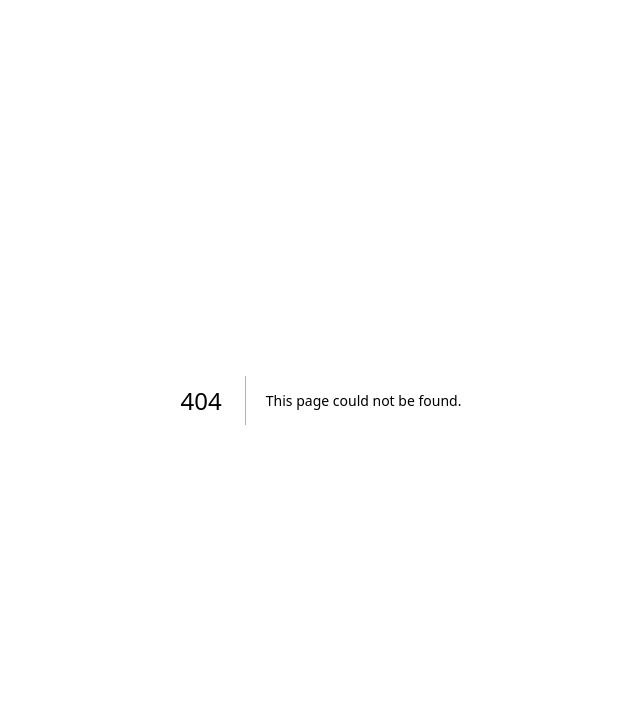
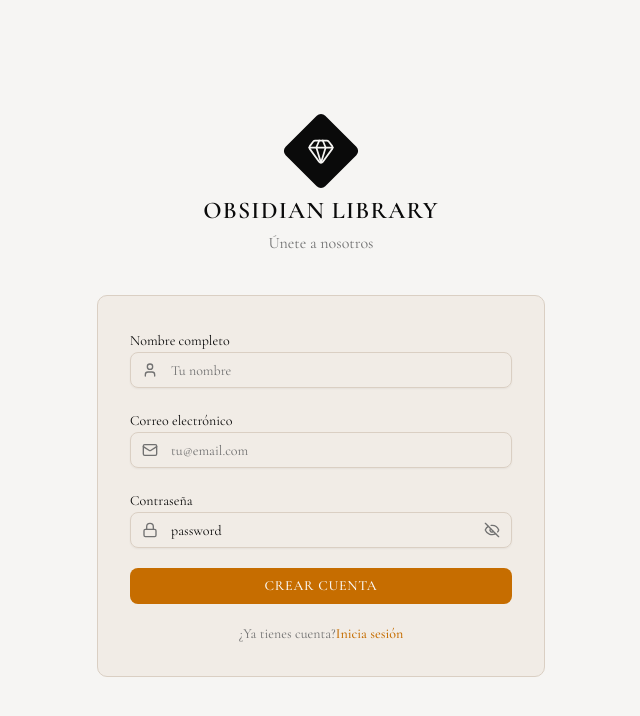
Before and after one commit to Gerardoprogramer/library-management-system-next, a Next.js app: page /auth/register in a window 1280 px wide. Before the commit this address had no page. Shown: the top 716 px of the page, without its empty margins (319-959 px from the left). Built offline with nearby package versions, Linux system fonts and the light colour scheme.

Commit message:
feat: implement authentication pages and theme management functionality

```diff
--- /dev/null
+++ b/app/auth/layout.tsx
@@ -0,0 +1,22 @@
+
+
+export default function AuthLayout({
+  children,
+}: {
+  children: React.ReactNode;
+}) {
+  return (
+    <div className="min-h-screen bg-background relative flex items-center justify-center p-6">
+
+      {/* Fondo decorativo opcional */}
+ {/*      <div className="absolute inset-0 -z-10">
+        <div className="absolute top-0 left-1/2 -translate-x-1/2 w-150 h-150 bg-primary/10 blur-3xl rounded-full" />
+      </div> */}
+
+      <div className="w-full max-w-md">
+        {children}
+      </div>
+
+    </div>
+  );
+}
--- /dev/null
+++ b/app/auth/login/page.tsx
@@ -0,0 +1,70 @@
+import { Gem, Lock, Mail, Eye, EyeOff } from "lucide-react";
+import { Button } from "@/components/ui/button";
+import { Input } from "@/components/ui/input";
+
+
+export default function loginPage() {
+    return (
+        <>
+            <div className="flex flex-col items-center mb-10">
+                <div
+                    className="w-14 h-14 bg-foreground flex items-center justify-center rotate-45 mb-4 cursor-pointer"
+
+                >
+                    <Gem className="w-7 h-7 text-background -rotate-45" strokeWidth={1.5} />
+                </div>
+                <h1 className="font-display text-2xl font-semibold text-foreground tracking-wider uppercase">
+                    Obsidian Library
+                </h1>
+                <p className="font-body text-muted-foreground mt-1">
+                    Bienvenido de vuelta
+                </p>
+            </div>
+
+            <form  className="bg-card border border-border rounded-lg p-6 sm:p-8 space-y-5">
+                <div className="space-y-2">
+                    <label className="font-body text-sm text-foreground">Correo electrónico</label>
+                    <div className="relative">
+                        <Mail className="absolute left-3 top-1/2 -translate-y-1/2 w-4 h-4 text-muted-foreground" />
+                        <Input type="email" placeholder="tu@email.com" className="pl-10 font-body" />
+                    </div>
+                </div>
+                <div className="space-y-2">
+                    <label className="font-body text-sm text-foreground">Contraseña</label>
+                    <div className="relative">
+                        <Lock className="absolute left-3 top-1/2 -translate-y-1/2 w-4 h-4 text-muted-foreground" />
+                        <Input
+                            type={true ? "text" : "password"}
+                            placeholder="••••••••"
+                            className="pl-10 pr-10 font-body"
+                            value={""}
+
+                        />
+                        <button
+                            type="button"
+
+                            className="absolute right-3 top-1/2 -translate-y-1/2 text-muted-foreground hover:text-foreground"
+                        >
+                            {true ? <EyeOff className="w-4 h-4" /> : <Eye className="w-4 h-4" />}
+                        </button>
+                    </div>
+                </div>
+
+                <Button type="submit" className="w-full font-display tracking-wider uppercase text-sm">
+                    Iniciar Sesión
+                </Button>
+
+                <p className="font-body text-sm text-center text-muted-foreground">
+                    ¿No tienes cuenta?
+                    <button
+                        type="button"
+
+                        className="text-primary hover:underline font-medium"
+                    >
+                        Inicia sesión"
+                    </button>
+                </p>
+            </form>
+        </>
+    )
+}
--- /dev/null
+++ b/app/auth/register/page.tsx
@@ -0,0 +1,76 @@
+import { Button } from "@/components/ui/button";
+import { Input } from "@/components/ui/input";
+import { Gem, Lock, Mail, User, Eye, EyeOff } from "lucide-react";
+
+export default function RegisterPage() {
+  return (
+    <>
+        <div className="flex flex-col items-center mb-10">
+          <div
+            className="w-14 h-14 rounded-sm bg-foreground flex items-center justify-center rotate-45 mb-4 cursor-pointer"
+
+          >
+            <Gem className="w-7 h-7 text-background -rotate-45" strokeWidth={1.5} />
+          </div>
+          <h1 className="font-display text-2xl font-semibold text-foreground tracking-wider uppercase">
+            Obsidian Library
+          </h1>
+          <p className="font-body text-muted-foreground mt-1">
+            Únete a nosotros
+          </p>
+        </div>
+
+        <form className="bg-card border border-border rounded-lg p-6 sm:p-8 space-y-5">
+
+            <div className="space-y-2">
+              <label className="font-body text-sm text-foreground">Nombre completo</label>
+              <div className="relative">
+                <User className="absolute left-3 top-1/2 -translate-y-1/2 w-4 h-4 text-muted-foreground" />
+                <Input placeholder="Tu nombre" className="pl-10 font-body" />
+              </div>
+            </div>
+
+          <div className="space-y-2">
+            <label className="font-body text-sm text-foreground">Correo electrónico</label>
+            <div className="relative">
+              <Mail className="absolute left-3 top-1/2 -translate-y-1/2 w-4 h-4 text-muted-foreground" />
+              <Input type="email" placeholder="tu@email.com" className="pl-10 font-body" />
+            </div>
+          </div>
+          <div className="space-y-2">
+            <label className="font-body text-sm text-foreground">Contraseña</label>
+            <div className="relative">
+              <Lock className="absolute left-3 top-1/2 -translate-y-1/2 w-4 h-4 text-muted-foreground" />
+              <Input
+                type={true ? "text" : "password"}
+                placeholder="••••••••"
+                className="pl-10 pr-10 font-body"
+                value={"password"}
+              />
+              <button
+                type="button"
+
+                className="absolute right-3 top-1/2 -translate-y-1/2 text-muted-foreground hover:text-foreground"
+              >
+                {true ? <EyeOff className="w-4 h-4" /> : <Eye className="w-4 h-4" />}
+              </button>
+            </div>
+          </div>
+
+          <Button type="submit" className="w-full font-display tracking-wider uppercase text-sm">
+            Crear Cuenta
+          </Button>
+
+          <p className="font-body text-sm text-center text-muted-foreground">
+            ¿Ya tienes cuenta?
+            <button
+              type="button"
+              className="text-primary hover:underline font-medium"
+            >
+              Inicia sesión
+            </button>
+          </p>
+        </form>
+    </>
+  )
+}
--- a/components/landing/Header.tsx
+++ b/components/landing/Header.tsx
@@ -2,6 +2,7 @@
 import { Gem } from "lucide-react";
 import { Button } from '@/components/ui/button';
 import ThemeToggle from "@/components/landing/ThemeToggle";
+import Link from "next/link";
 
 export const Header = () => {
   return (
@@ -22,6 +23,7 @@ export const Header = () => {
         {/* Right */}
         <div className="flex items-center gap-2">
           <ThemeToggle />
+          <Link href="/auth/login">
             <Button
               variant="ghost"
               size="sm"
@@ -29,12 +31,15 @@ export const Header = () => {
             >
               Entrar
             </Button>
+          </Link>
+          <Link href="/auth/register">
             <Button
               size="sm"
               className="tracking-wider uppercase text-xs"
             >
               Registro
             </Button>
+          </Link>
         </div>
       </div>
     </header>
--- a/components/landing/ThemeToggle.tsx
+++ b/components/landing/ThemeToggle.tsx
@@ -1,7 +1,7 @@
 'use client';
 
 import { Moon, Sun } from "lucide-react";
-import { useTheme } from "@/components/hooks/useTheme";
+import { useTheme } from "@/hooks/useTheme";
 import { useRef, useCallback } from "react";
 
 const ThemeToggle = () => {
--- /dev/null
+++ b/components/ui/input.tsx
@@ -0,0 +1,21 @@
+import * as React from "react"
+
+import { cn } from "@/lib/utils"
+
+function Input({ className, type, ...props }: React.ComponentProps<"input">) {
+  return (
+    <input
+      type={type}
+      data-slot="input"
+      className={cn(
+        "file:text-foreground placeholder:text-muted-foreground selection:bg-primary selection:text-primary-foreground dark:bg-input/30 border-input h-9 w-full min-w-0 rounded-md border bg-transparent px-3 py-1 text-base shadow-xs transition-[color,box-shadow] outline-none file:inline-flex file:h-7 file:border-0 file:bg-transparent file:text-sm file:font-medium disabled:pointer-events-none disabled:cursor-not-allowed disabled:opacity-50 md:text-sm",
+        "focus-visible:border-ring focus-visible:ring-ring/50 focus-visible:ring-[3px]",
+        "aria-invalid:ring-destructive/20 dark:aria-invalid:ring-destructive/40 aria-invalid:border-destructive",
+        className
+      )}
+      {...props}
+    />
+  )
+}
+
+export { Input }
```
Also changed, not shown: app/dashboard/layout.tsx (added), app/dashboard/page.tsx (added), hooks/useTheme.ts (renamed from components/hooks/useTheme.ts). Lines whose indentation alone changed are shown as unchanged.
